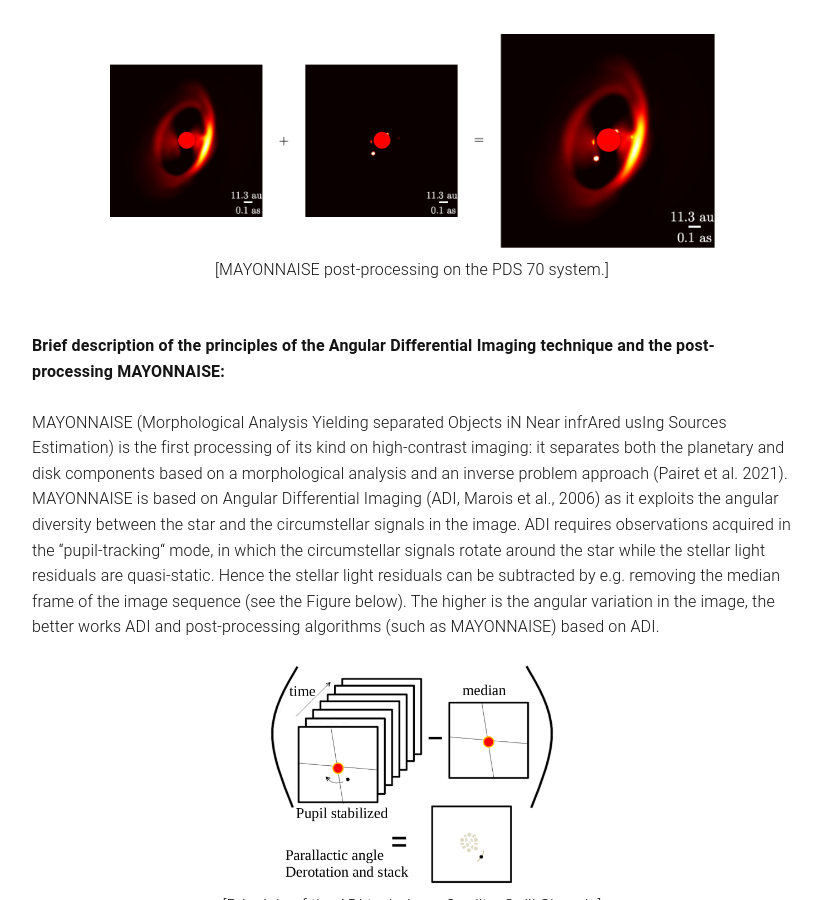
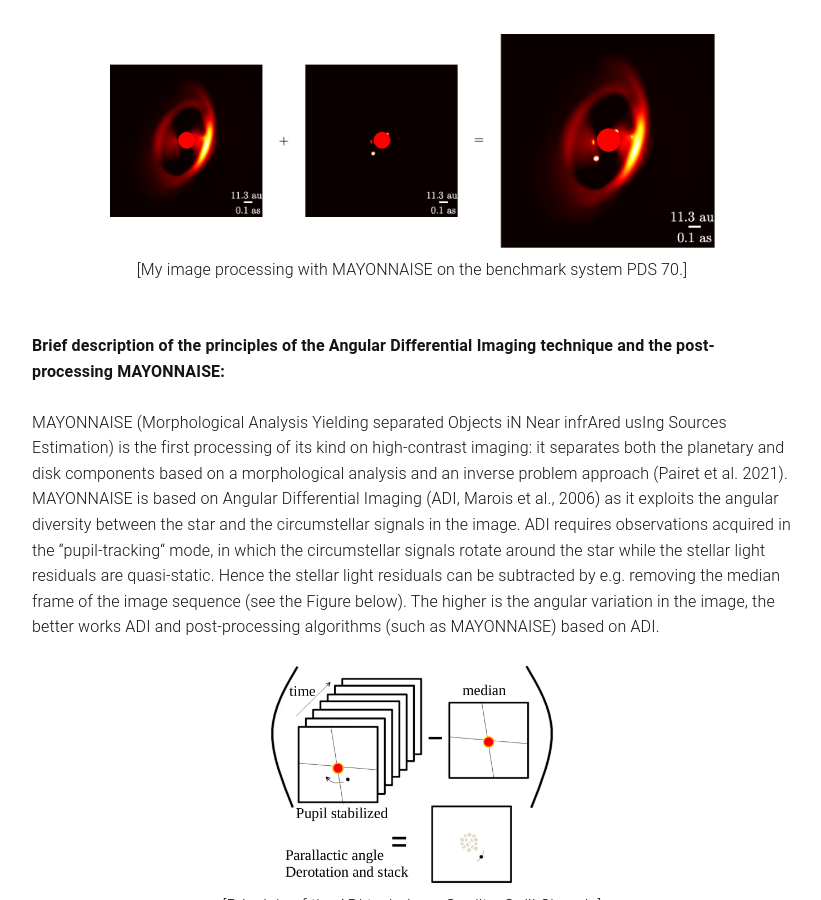
Before and after one commit to cdesgrange/cdesgrange.github.io, a Jekyll site: the page built from _posts/2022-04-23-protoplanetary-disk.markdown, in a window 1280 px wide and 900 px high, scrolled down 1675 px. Shown: the whole window, without its empty margins (228-1049 px from the left). Built offline with Jekyll 4.4.1, drawn with Linux system fonts in a browser that asks for light colours.

Commit message:
change legend figure

```diff
--- a/_posts/2022-04-23-protoplanetary-disk.markdown
+++ b/_posts/2022-04-23-protoplanetary-disk.markdown
@@ -18,7 +18,7 @@ In addition, I also looked into the morphology of the disks in near infrared thr
 
 <p align="center">
 <img src="/fig/PDS70_details.png"  height="220">
-<br> [MAYONNAISE post-processing on the PDS 70 system.]
+<br> [My image processing with MAYONNAISE on the benchmark system PDS 70.]
 </p>
 
 
```
